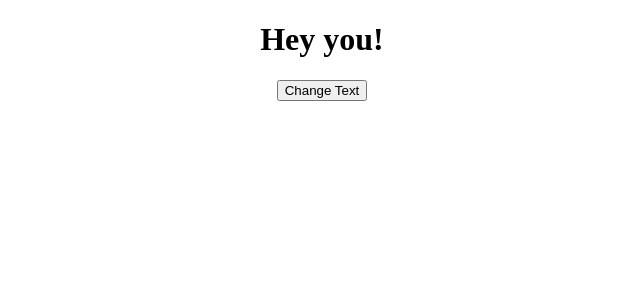
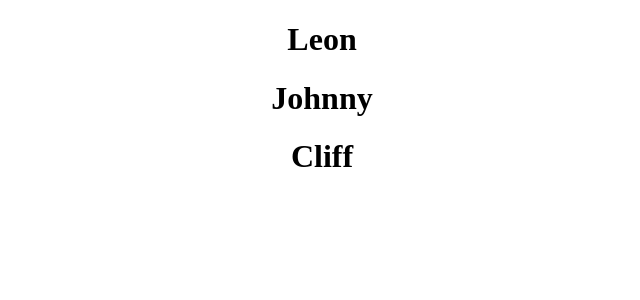
Before and after one commit to szopian/react-app, a React (Create React App) app in the folder my-react-app/: page / in a window 1280 px wide. Shown: the top 300 px of the page, without its empty margins (318-958 px from the left). Built offline with nearby package versions, Linux system fonts and the light colour scheme.

Commit message:
add worker and render them to a page useing map method

```diff
--- a/my-react-app/src/App.js
+++ b/my-react-app/src/App.js
@@ -6,16 +6,28 @@ class App extends Component {
     super();
 
     this.state = {
-      string: "Hey you!",
+      workers: [
+        {
+          name: "Leon",
+          id: 1,
+        },
+        {
+          name: "Johnny",
+          id: 2,
+        },
+        {
+          name: "Cliff",
+          id: 3,
+        },
+      ],
     };
   }
   render() {
     return (
       <div className="App">
-        <h1>{this.state.string}</h1>
-        <button onClick={() => this.setState({ string: "Hey me!" })}>
-          Change Text
-        </button>
+        {this.state.workers.map((worker) => (
+          <h1 key={worker.id}>{worker.name}</h1>
+        ))}
       </div>
     );
   }
```
